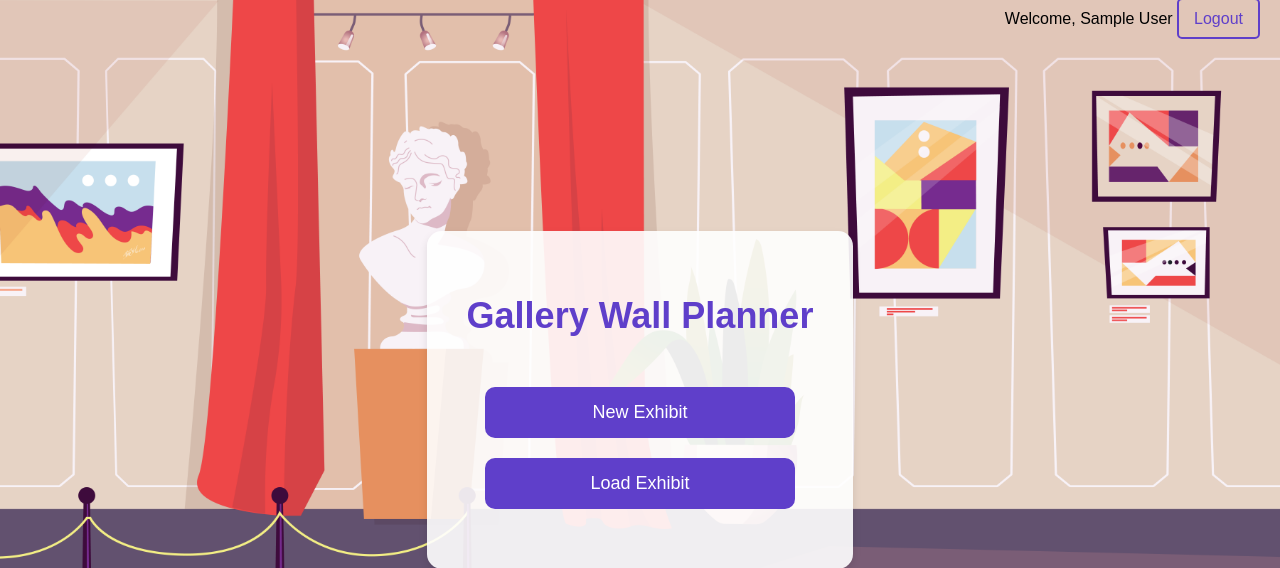
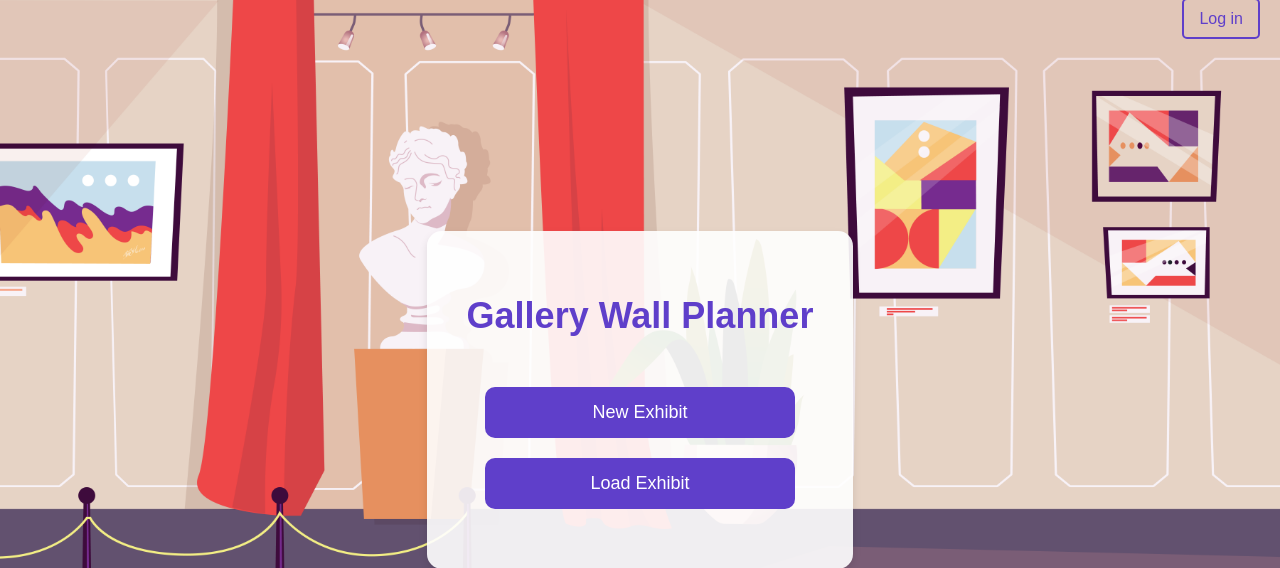
Before and after one commit to yingxinlin002/Gallery-Wall-Planner, a Flask app: page /home in a window 1280 px wide. Shown: the top 568 px of the page. Run offline with Flask 3, Linux system fonts and the light colour scheme; the visitor is signed in with stand-in values (Sample User, id 1); tables that the repository leaves empty hold one stand-in row (values such as "Sample post").

Commit message:
Update login button

```diff
--- a/templates/home.html
+++ b/templates/home.html
@@ -78,9 +78,14 @@
 <body>
     <div class="top-bar">
         {% if user %}
-            <!-- Logged in user or guest -->
-            <span>Welcome, {{ user.name if user.name else 'Guest' }}</span>
-            <a href="{{ url_for('logout') }}" class="login-btn">Logout</a>
+            {% if not user.is_guest %}
+                <!-- Logged in regular user -->
+                <span>Welcome, {{ user.name if user.name else 'User' }}</span>
+                <a href="{{ url_for('logout') }}" class="login-btn">Logout</a>
+            {% else %}
+                <!-- Guest user - show only login button -->
+                <a href="{{ url_for('login') }}" class="login-btn">Log in</a>
+            {% endif %}
         {% else %}
             <!-- No user session -->
             <a href="{{ url_for('login') }}" class="login-btn">Log in</a>
```
